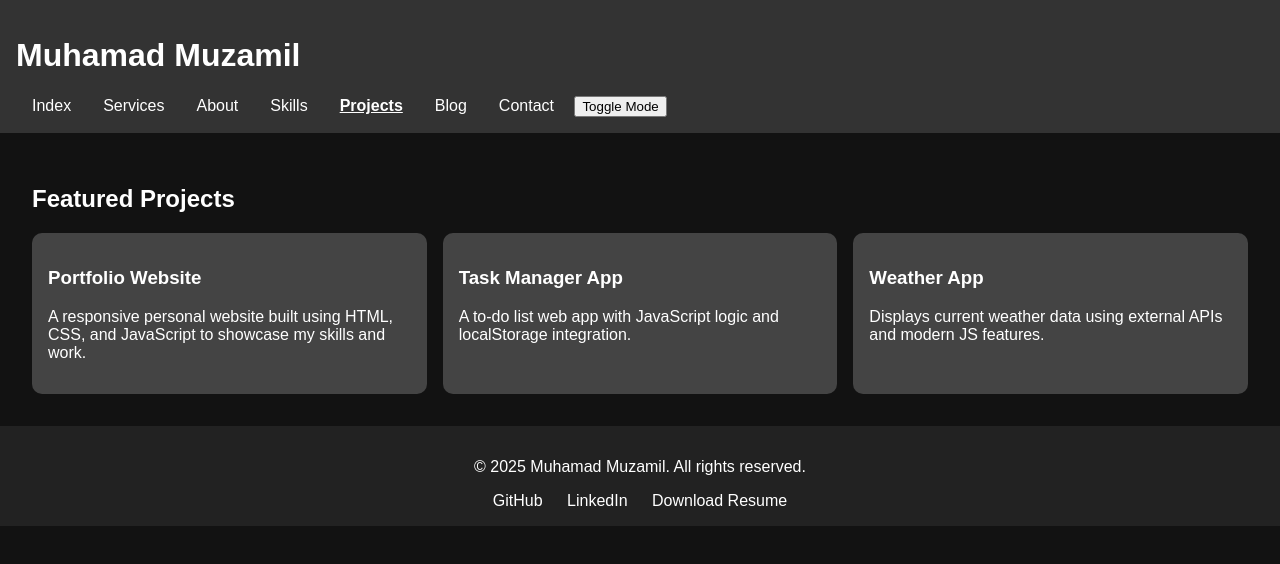
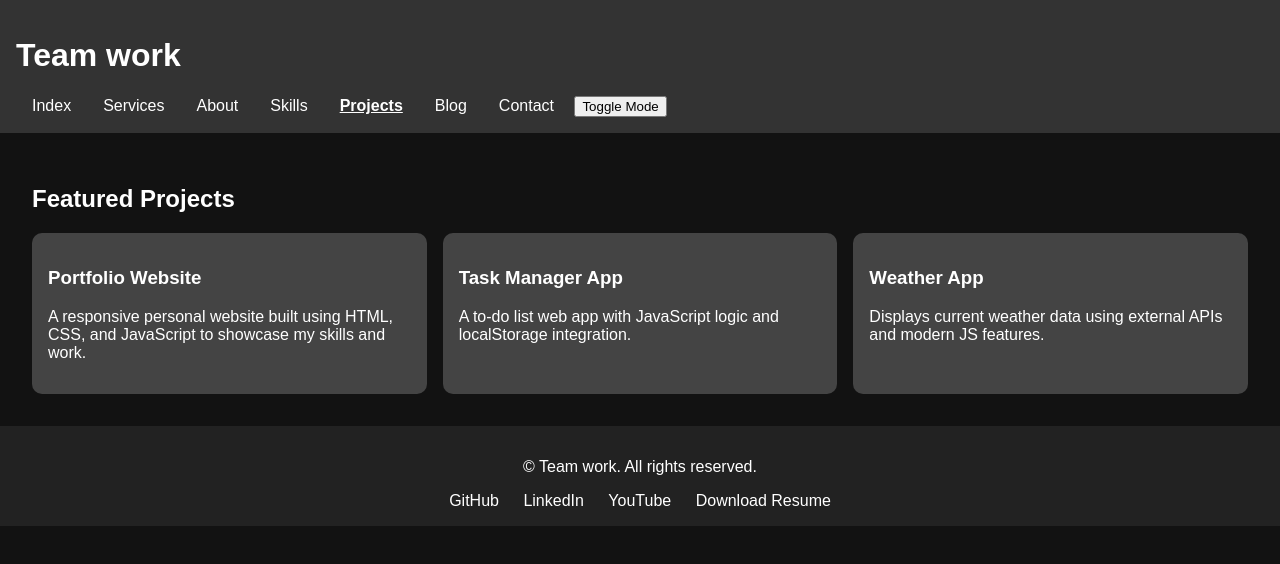
Before and after one commit to muzamilakram443/Muhammad-Muzamil, a plain HTML site: page projects.html in a window 1280 px wide. Drawn offline with Linux system fonts and the light colour scheme.

Commit message:
Update projects.html

```diff
--- a/projects.html
+++ b/projects.html
@@ -8,7 +8,7 @@
 </head>
 <body class="dark">
     <header class="header">
-        <h1>Muhamad Muzamil</h1>
+        <h1>Team work</h1>
         <nav>
             <a href="index.html" >Index</a><a href="services.html" >Services</a><a href="about.html" >About</a><a href="skills.html" >Skills</a><a href="projects.html" class="active">Projects</a><a href="blog.html" >Blog</a><a href="contact.html" >Contact</a>
             <button id="modeToggle">Toggle Mode</button>
@@ -33,10 +33,11 @@
 </main>
 
 <footer class="footer">
-    <p>&copy; 2025 Muhamad Muzamil. All rights reserved.</p>
+    <p>&copy; Team work. All rights reserved.</p>
     <div class="social">
         <a href="https://github.com/" target="_blank">GitHub</a>
         <a href="https://linkedin.com/" target="_blank">LinkedIn</a>
+        <a href="https://youtube.com/" target="_blank">YouTube</a>
         <a href="resume.pdf" download>Download Resume</a>
     </div>
 </footer>
```
